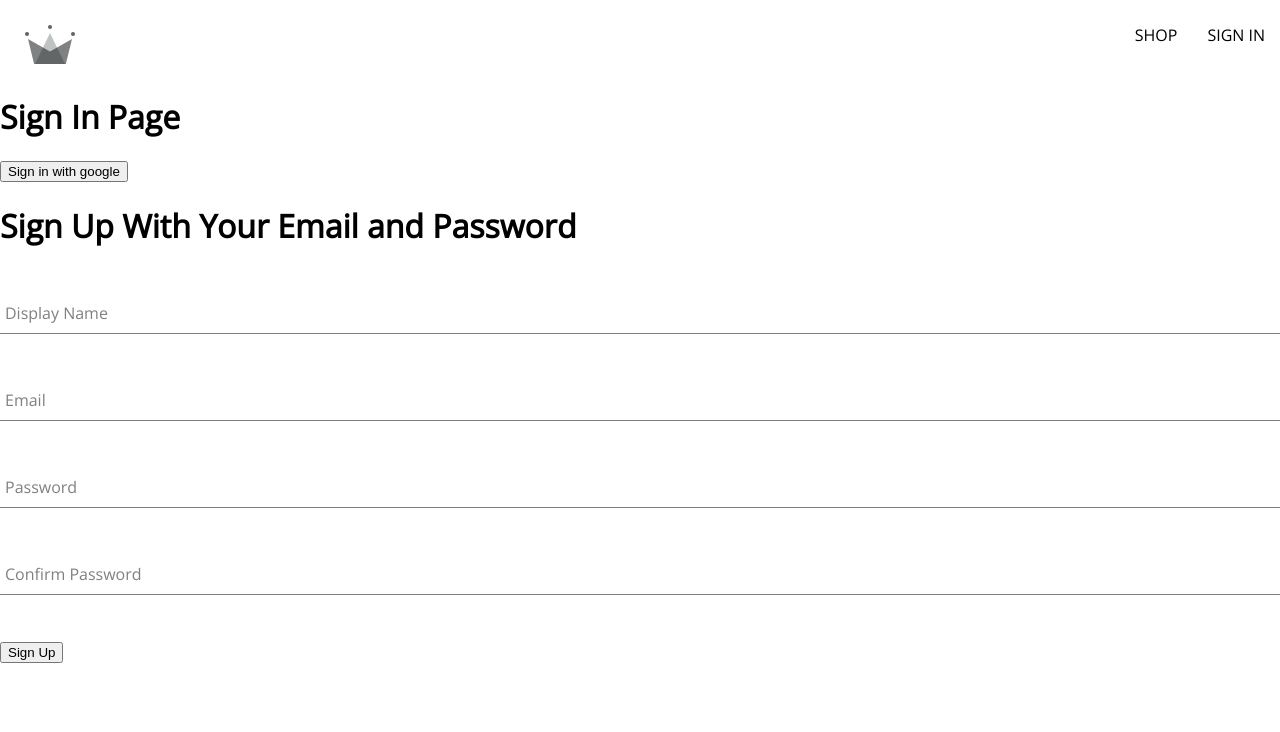
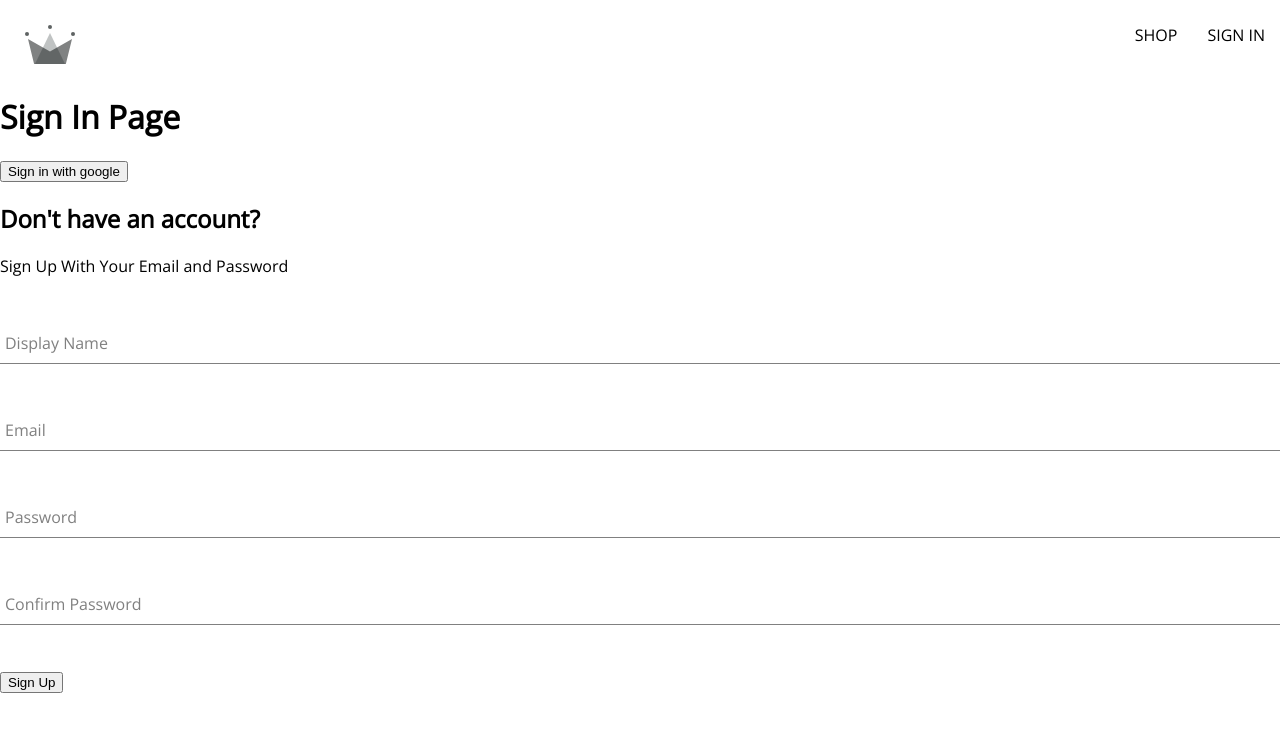
Before and after one commit to jgodi96/lbwave-clothing, a React (Create React App) app: page /sign-in in a window 1280 px wide. Shown: the top 732 px of the page. Built offline with nearby package versions, Linux system fonts and the light colour scheme.

Commit message:
sign in component fixed

```diff
--- a/src/components/sign-up-form/sign-up-form.component.jsx
+++ b/src/components/sign-up-form/sign-up-form.component.jsx
@@ -1,6 +1,7 @@
 import { useState } from "react";
 import { createAuthUserWithEmailAndPassword, createUserDocumentFromAuth } from "../../utils/firebase/firebase.utils";
 import FormInput from "../form-input/form-input.component";
+import './sign-up-form.styles.scss'
 const defaultFormFields = {
   displayName: "",
   email: "",
@@ -44,7 +45,8 @@ const SignUpForm = () => {
 
   return (
     <div>
-      <h1>Sign Up With Your Email and Password</h1>
+      <h2>Don't have an account?</h2>
+      <span>Sign Up With Your Email and Password</span>
       <form onSubmit={handleSubmit}>
 
         <FormInput
--- /dev/null
+++ b/src/components/sign-up-form/sign-up-form.styles.scss
@@ -0,0 +1,9 @@
+.sign-up-container{
+    display: flex;
+    flex-direction: column;
+    width:380px;
+
+    h2{
+        margin-top:10px 0px;
+    }
+}
```
